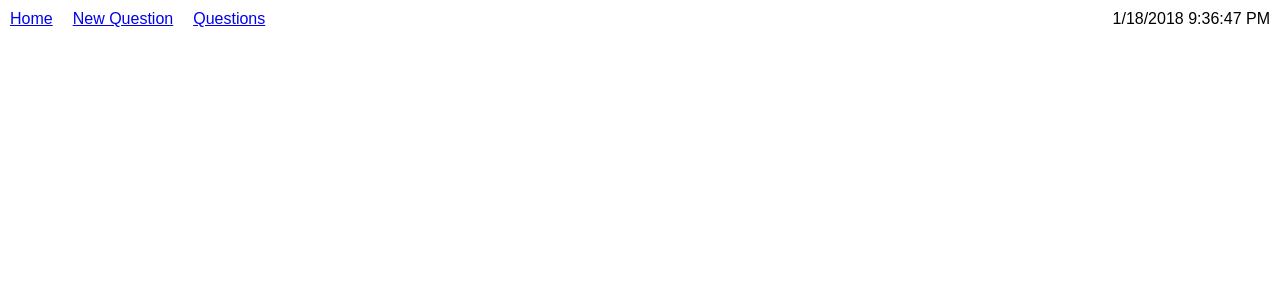
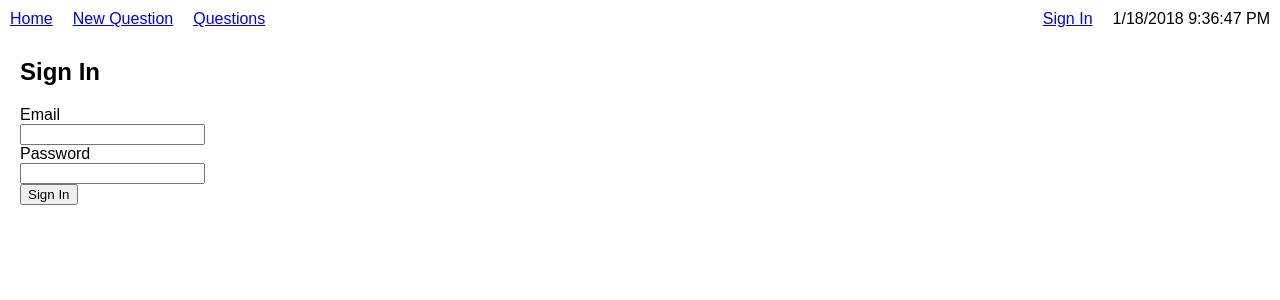
Before and after one commit to aera/Awesome-Answers-React, a React (Create React App) app: page /sign_in in a window 1280 px wide. Shown: the top 300 px of the page. Built offline with nearby package versions, Linux system fonts and the light colour scheme.

Commit message:
user authentication

```diff
--- a/src/components/App.js
+++ b/src/components/App.js
@@ -5,10 +5,10 @@ import React from 'react';
 import {QuestionShowPage} from './QuestionShowPage';
 import {QuestionIndexPage} from './QuestionIndexPage';
 import {QuestionNewPage} from './QuestionNewPage';
+import {SignInPage} from './SignInPage';
 import {NavBar} from './NavBar';
 import {
   BrowserRouter as Router,
-  Link,
   Route,
   Switch
 } from 'react-router-dom';
@@ -22,6 +22,7 @@ function App () {
       <div className="App">
         <NavBar />
         <Switch>
+          <Route path="/sign_in" component={SignInPage} />
           <Route path="/questions" exact component={QuestionIndexPage} />
           <Route path="/questions/new" component={QuestionNewPage} />
           <Route path="/questions/:id" component={QuestionShowPage} />
--- a/src/components/NavBar.js
+++ b/src/components/NavBar.js
@@ -13,11 +13,14 @@ function NavBar (props) {
       <Link style={{marginRight: '20px'}} to="/">Home</Link>
       <Link style={{marginRight: '20px'}} to="/questions/new">New Question</Link>
       <Link to="/questions">Questions</Link>
-      <CurrentDateTime
-        style={{
-          marginLeft: 'auto'
-        }}
-      />
+
+      <Link
+        style={{marginLeft: 'auto', marginRight: '20px'}}
+        to="/sign_in"
+      >
+        Sign In
+      </Link>
+      <CurrentDateTime />
     </nav>
   );
 }
--- a/src/components/QuestionDetails.js
+++ b/src/components/QuestionDetails.js
@@ -10,6 +10,7 @@ function QuestionDetails (props = {}) {
   const containerStyle = {
     paddingLeft: "10px"
   };
+
 
   return (
     // JSX tags are translated into React.createElement() function
--- /dev/null
+++ b/src/components/SignInPage.js
@@ -0,0 +1,34 @@
+import React, {Component} from 'react';
+import {Token} from '../requests/tokens';
+
+class SignInPage extends Component {
+  render () {
+    return (
+      <main
+        className="SignInPage"
+        style={{
+          padding: '0 20px'
+        }}
+      >
+        <h2>Sign In</h2>
+        <form>
+          <div>
+            <label htmlFor='email'>Email</label> <br />
+            <input type='email' id='email' name='email' />
+          </div>
+
+          <div>
+            <label htmlFor='password'>Password</label> <br />
+            <input type='password' id='password' name='password' />
+          </div>
+
+          <div>
+            <input type='submit' value='Sign In'/>
+          </div>
+        </form>
+      </main>
+    )
+  }
+}
+
+export {SignInPage};
--- /dev/null
+++ b/src/requests/config.js
@@ -0,0 +1 @@
+export const BASE_URL = 'http://localhost:3000';
--- a/src/requests/questions.js
+++ b/src/requests/questions.js
@@ -1,5 +1,6 @@
+/*global fetch*/
+import {BASE_URL} from './config';
 const API_KEY = '106760f70020106ce13d1211f505335ef5846b49a89b3a12e5d040e78e14e347';
-const BASE_URL = 'http://localhost:3000';
 
 // HTTP REQUESTS
 
--- /dev/null
+++ b/src/requests/tokens.js
@@ -0,0 +1,23 @@
+import {BASE_URL} from './config';
+
+export const Token = {
+  create (params) {
+    return fetch(
+      `${BASE_URL}/api/v1/tokens`,
+      {
+        method: 'POST',
+        headers: {
+          'Content-Type': 'application/json'
+        },
+        body: JSON.stringify(params)
+      }
+    )
+    .then(res => {
+      if (res.status === 401) {
+        return {error: 'Unauthorized'};
+      } else {
+        return res.json();
+      }
+    });
+  }
+};
```
